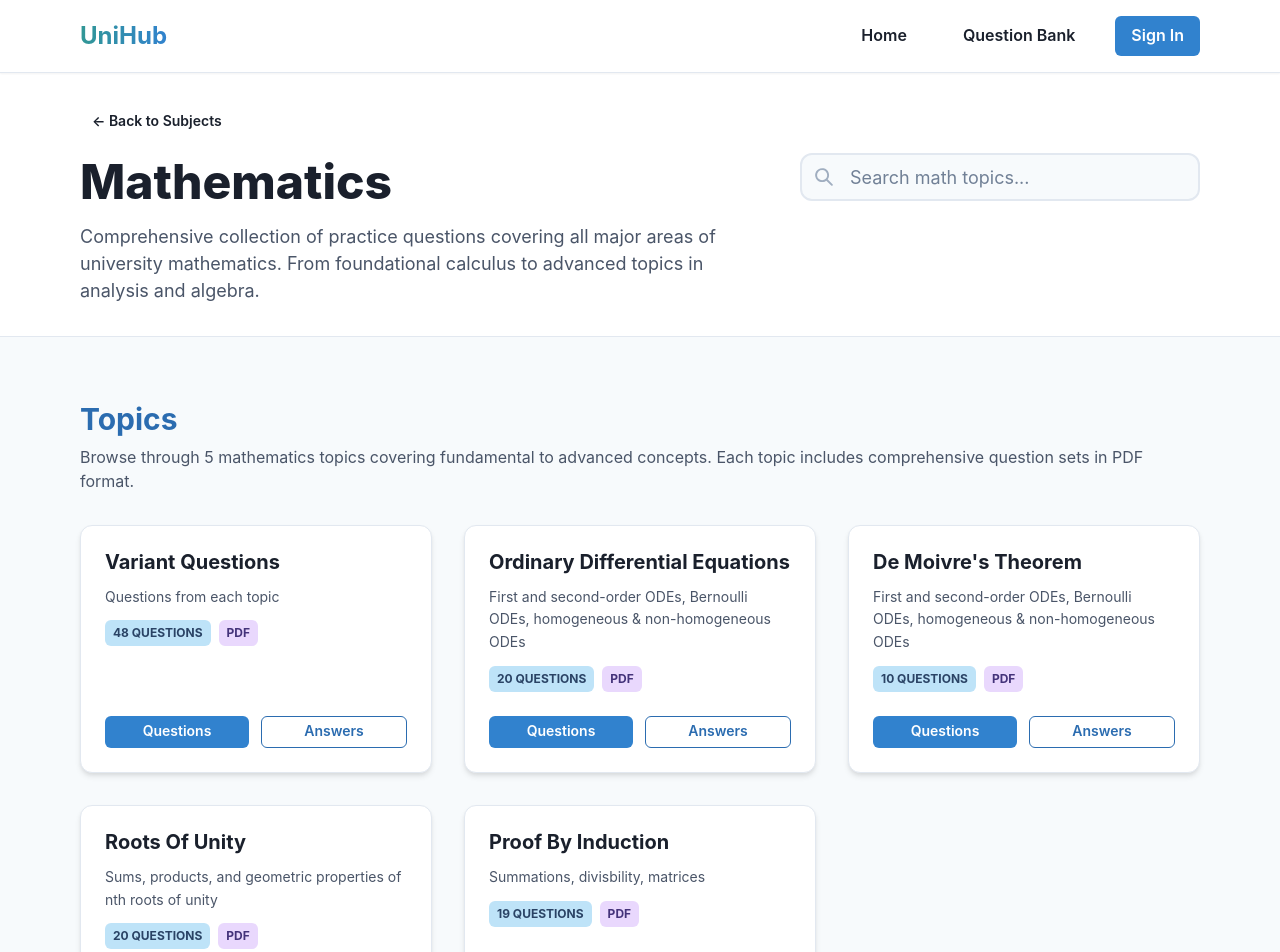
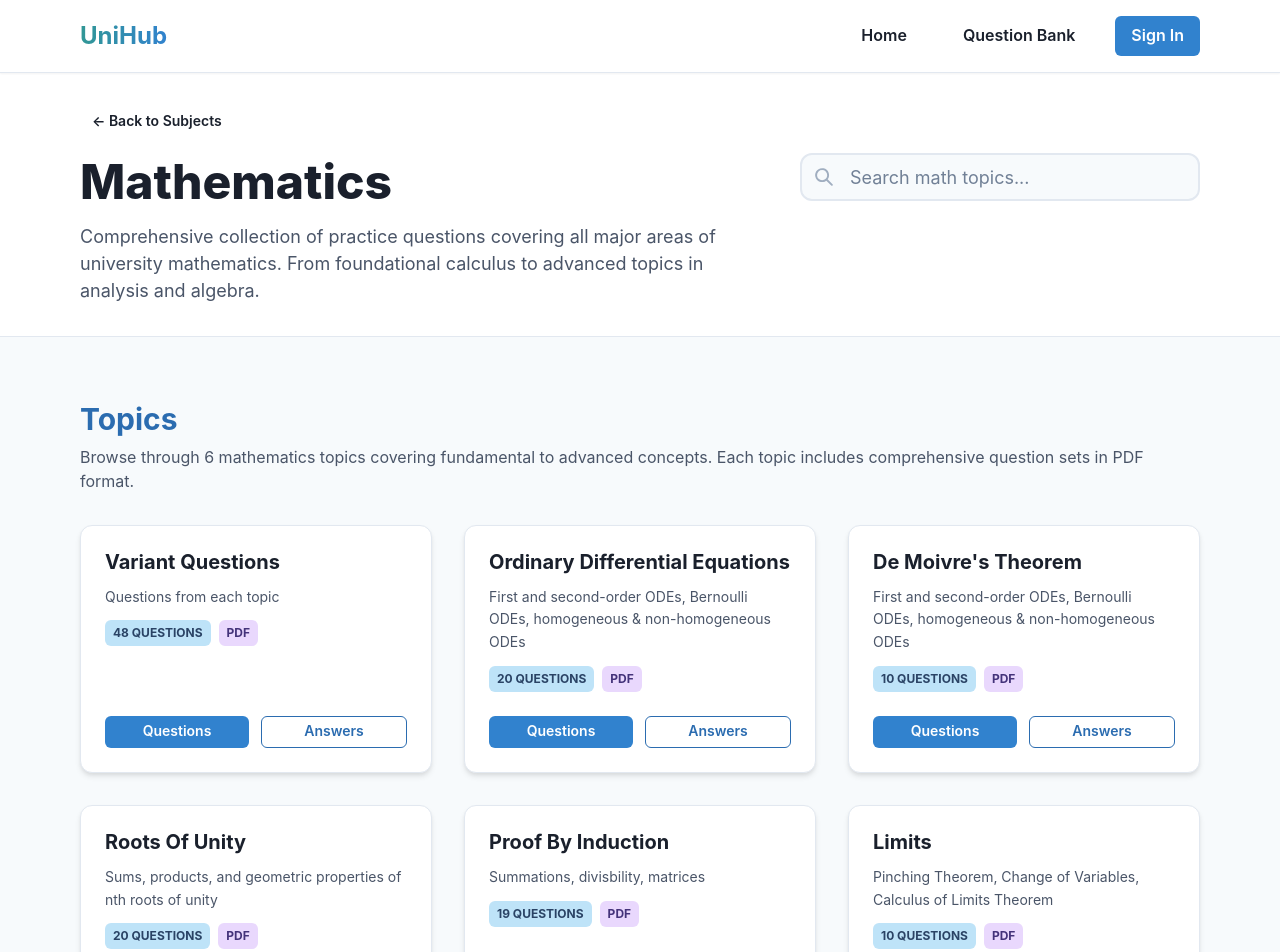
Before and after one commit to salkaro/unihub, a Next.js app: page /bank/mathematics in a window 1280 px wide. Shown: the top 952 px of the page. Built offline with nearby package versions, Linux system fonts and the light colour scheme.

Commit message:
add limits

```diff
--- a/src/components/app/home/bank/BankPage.tsx
+++ b/src/components/app/home/bank/BankPage.tsx
@@ -21,7 +21,7 @@ const subjects: Subject[] = [
         title: "Mathematics",
         description: "Calculus, Linear Algebra, Differential Equations, and more advanced mathematical concepts",
         moduleCount: 5,
-        questionCount: 90,
+        questionCount: 100,
         color: "blue",
         href: "/bank/mathematics",
     },
--- a/src/components/app/home/bank/subjects/MathematicsPage.tsx
+++ b/src/components/app/home/bank/subjects/MathematicsPage.tsx
@@ -48,6 +48,13 @@ const topics: Topic[] = [
         description: "Summations, divisbility, matrices",
         questionCount: 19,
         pdfUrl: "/pdfs/math/proof-by-induction.pdf",
+    },
+    {
+        id: "limits",
+        title: "Limits",
+        description: "Pinching Theorem, Change of Variables, Calculus of Limits Theorem",
+        questionCount: 10,
+        pdfUrl: "/pdfs/math/limits.pdf",
     }
 ];
 
```
Also changed, not shown: 2 other files (tests, documents, lock files or other folders).
